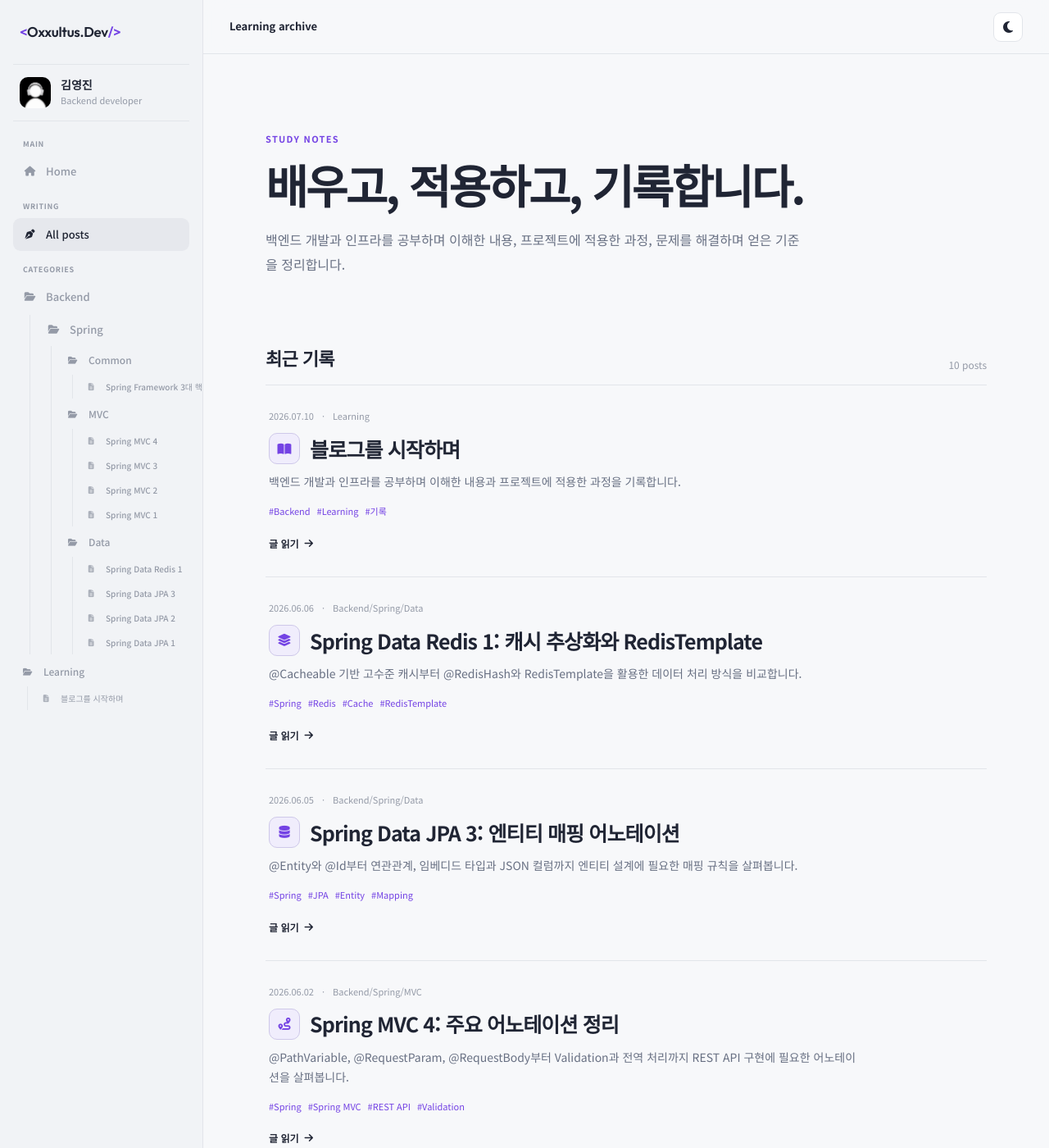
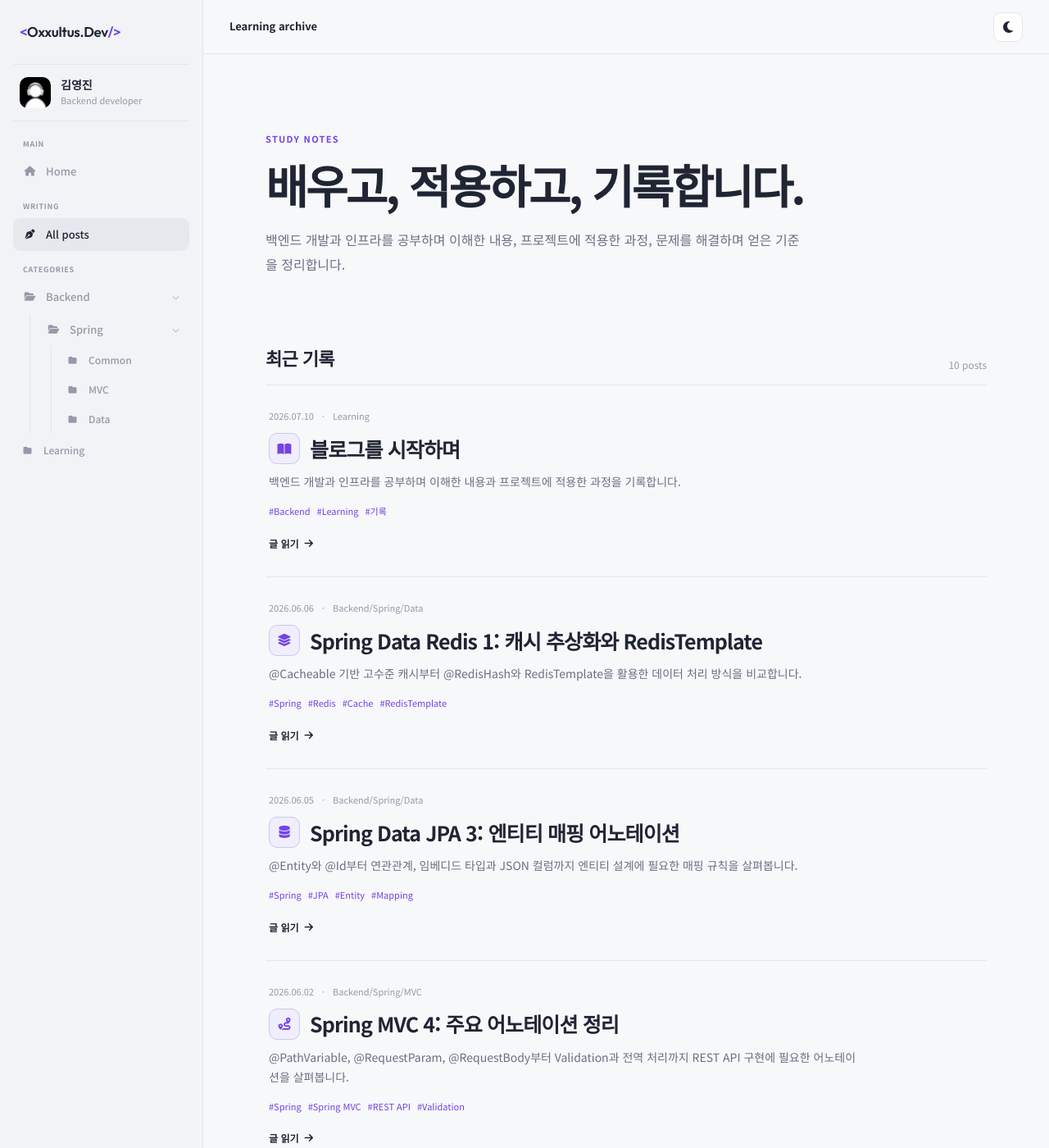
Before and after one commit to oxxultus/resume, a Jekyll site: the page built from blog/index.html, in a window 1280 px wide and 1400 px high. Shown: the whole window at 82% size. Built offline with Jekyll 4.4.1, drawn with Linux system fonts in a browser that asks for light colours.

Commit message:
Fix article tables and simplify category tree

```diff
--- a/_layouts/post.html
+++ b/_layouts/post.html
@@ -11,7 +11,7 @@
     <link rel="preconnect" href="https://fonts.gstatic.com" crossorigin>
     <link href="https://fonts.googleapis.com/css2?family=Noto+Sans+KR:wght@300;400;500;700;900&family=Outfit:wght@300;400;600;800&display=swap" rel="stylesheet">
     <link rel="stylesheet" href="https://cdnjs.cloudflare.com/ajax/libs/font-awesome/6.4.0/css/all.min.css">
-    <link rel="stylesheet" href="{{ '/blog.css?v=20260710-7' | relative_url }}">
+    <link rel="stylesheet" href="{{ '/blog.css?v=20260710-8' | relative_url }}">
 </head>
 <body>
     <aside class="blog-sidebar">
--- a/blog.css
+++ b/blog.css
@@ -43,12 +43,8 @@
 .category-branch[hidden] { display: none; }
 .category-folder-child { min-height: 36px; padding-block: 7px; }
 .category-branch-child { margin-left: 17px; }
-.category-group { display: grid; gap: 1px; }
 .blog-nav .category-directory { min-height: 34px; padding: 6px 9px; font-size: 12px; }
 .blog-nav .category-directory i { font-size: 10px; }
-.category-post-list { display: grid; gap: 1px; margin-left: 17px; padding-left: 7px; border-left: 1px solid var(--line); }
-.blog-nav .category-post { min-height: 29px; padding: 5px 8px; border-radius: 7px; font-size: 10px; }
-.blog-nav .category-post i { width: 14px; font-size: 9px; opacity: .75; }
 .category-learning-group { margin-top: 2px; }
 .post-toc .toc-h2 { font-weight: 600; }
 .post-toc .toc-toggle { display: none; margin-left: auto; font-size: 9px; opacity: .55; transition: transform .15s ease; }
@@ -99,6 +95,10 @@
 .article-body > h2:first-child { margin-top: 0; }
 .article-body p { margin: 0 0 18px; }.article-body ul, .article-body ol { padding-left: 24px; }.article-body li { margin: 6px 0; }
 .article-body strong { font-weight: 700; }.article-body a { color: var(--accent); text-decoration: underline; text-underline-offset: 3px; }
+.article-body table { display: block; width: 100%; overflow-x: auto; margin: 28px 0; border-collapse: collapse; border-spacing: 0; font-size: 13px; line-height: 1.55; }
+.article-body th, .article-body td { min-width: 130px; padding: 11px 13px; border: 1px solid var(--line); text-align: left; vertical-align: top; }
+.article-body th { background: var(--surface-soft); color: var(--text); font-weight: 650; white-space: nowrap; }
+.article-body td { background: var(--surface); color: var(--muted); }
 .article-body pre { overflow-x: auto; margin: 30px 0; padding: 22px; border: 1px solid #30323a; border-radius: 12px; background: #16181d; color: #eef0f4; font-size: 13px; line-height: 1.7; }
 .article-body code { font-family: 'SFMono-Regular', Consolas, monospace; }.article-body :not(pre) > code { padding: 2px 6px; border-radius: 5px; background: var(--surface-soft); color: var(--accent); font-size: .88em; }
 .highlight { background: transparent; }
--- a/blog/index.html
+++ b/blog/index.html
@@ -15,7 +15,7 @@
     <link rel="preconnect" href="https://fonts.gstatic.com" crossorigin>
     <link href="https://fonts.googleapis.com/css2?family=Noto+Sans+KR:wght@300;400;500;700;900&family=Outfit:wght@300;400;600;800&display=swap" rel="stylesheet">
     <link rel="stylesheet" href="https://cdnjs.cloudflare.com/ajax/libs/font-awesome/6.4.0/css/all.min.css">
-    <link rel="stylesheet" href="{{ '/blog.css?v=20260710-7' | relative_url }}">
+    <link rel="stylesheet" href="{{ '/blog.css?v=20260710-8' | relative_url }}">
 </head>
 <body>
     <aside class="blog-sidebar">
@@ -43,29 +43,13 @@
                         {% for category_name in spring_categories %}
                           {% if site.categories[category_name] %}
                           {% assign category_label = category_name | split: "/" | last %}
-                          <div class="category-group">
-                              <a class="category-filter category-directory" href="?category={{ category_name | slugify }}" data-category="{{ category_name | slugify }}" title="{{ category_name }}"><i class="fas fa-folder-open"></i><span>{{ category_label }}</span></a>
-                              <div class="category-post-list">
-                                  {% assign category_posts = site.categories[category_name] %}
-                                  {% for post in category_posts %}
-                                  {% assign post_label = post.title | split: ":" | first %}
-                                  <a class="category-post" href="{{ post.url | relative_url }}" title="{{ post.title }}"><i class="fas fa-file-lines"></i><span>{{ post_label }}</span></a>
-                                  {% endfor %}
-                              </div>
-                          </div>
+                          <a class="category-filter category-directory" href="?category={{ category_name | slugify }}" data-category="{{ category_name | slugify }}" title="{{ category_name }}"><i class="fas fa-folder"></i><span>{{ category_label }}</span></a>
                           {% endif %}
                         {% endfor %}
                     </div>
                 </div>
                 {% if site.categories['Learning'] %}
-                <div class="category-group category-learning-group">
-                    <a class="category-filter category-directory" href="?category=learning" data-category="learning"><i class="fas fa-folder-open"></i><span>Learning</span></a>
-                    <div class="category-post-list">
-                        {% for post in site.categories['Learning'] %}
-                        <a class="category-post" href="{{ post.url | relative_url }}" title="{{ post.title }}"><i class="fas fa-file-lines"></i><span>{{ post.title }}</span></a>
-                        {% endfor %}
-                    </div>
-                </div>
+                <a class="category-filter category-directory category-learning-group" href="?category=learning" data-category="learning"><i class="fas fa-folder"></i><span>Learning</span></a>
                 {% endif %}
             </div>
         </nav>
```
Also changed, not shown: BLOG_WRITING_GUIDE.md (+14 -8 lines).
